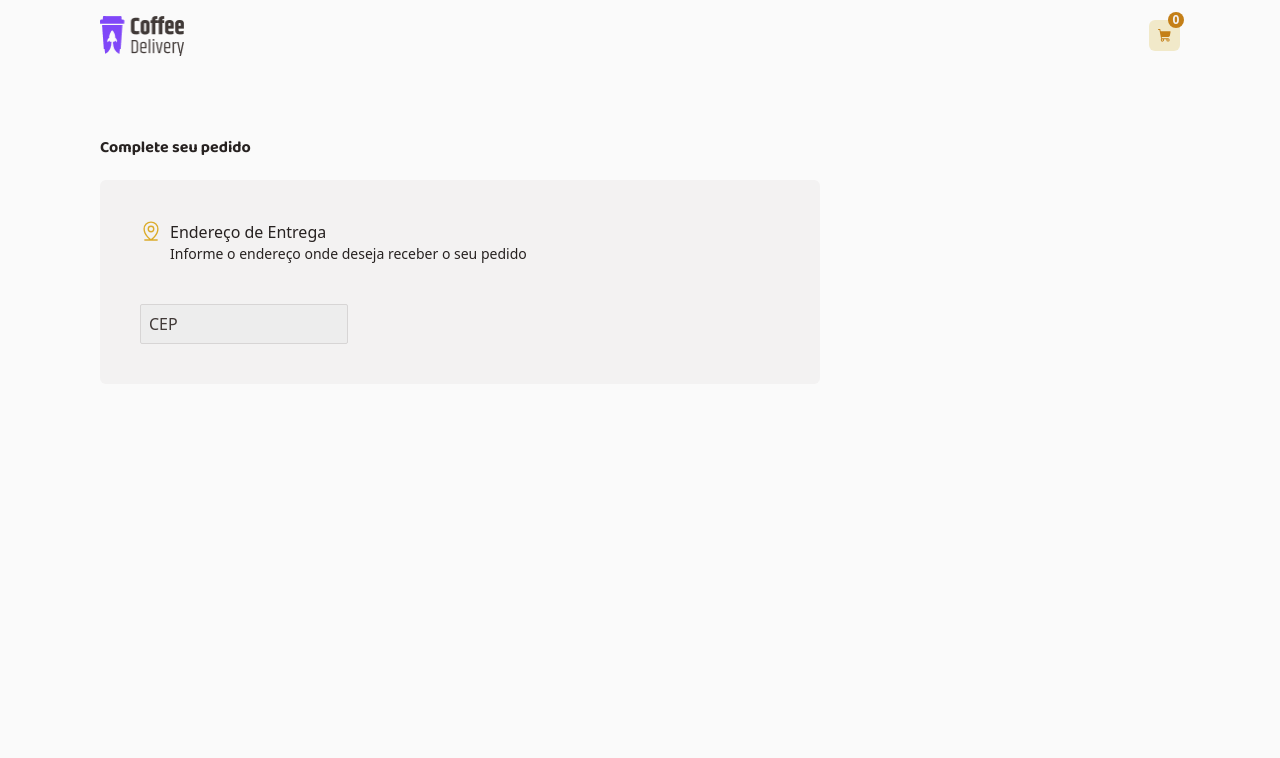
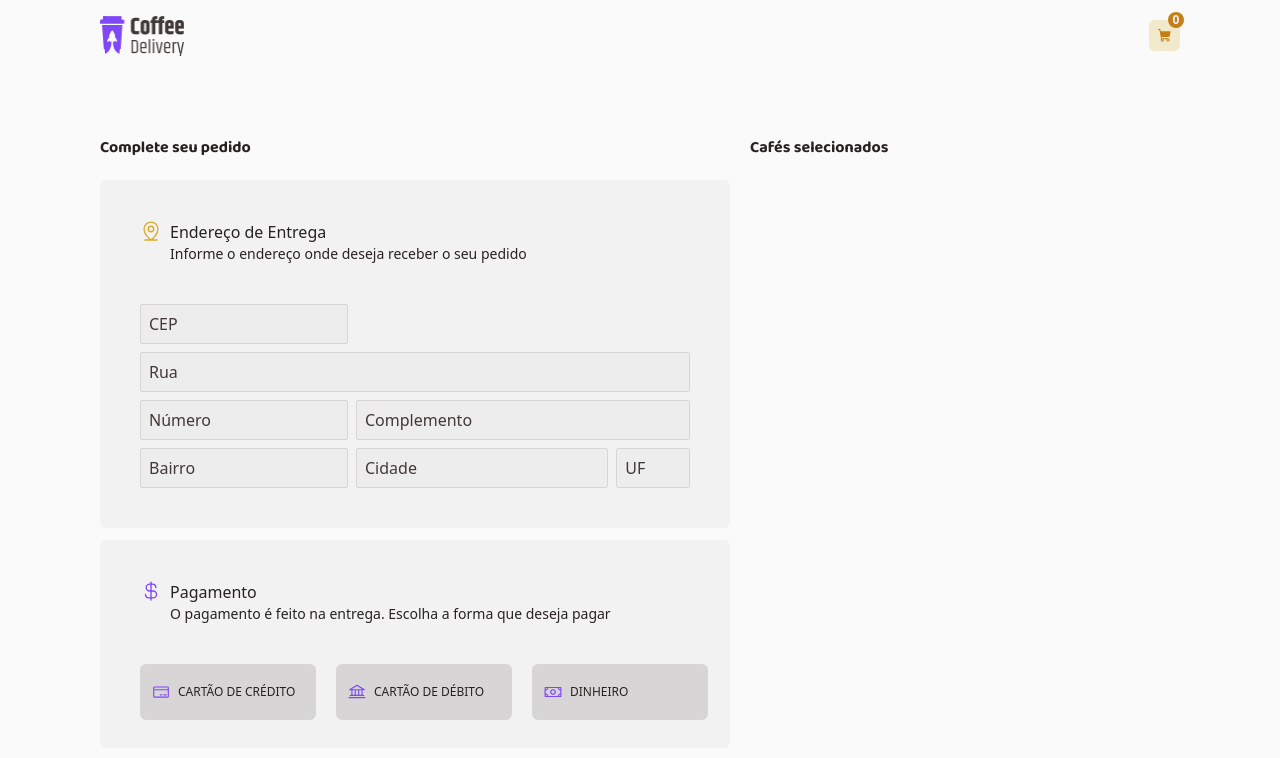
Before and after one commit to thauandev/coffe-shop, a Next.js app: page /checkout in a window 1280 px wide. Shown: the top 758 px of the page. Built offline with nearby package versions, Linux system fonts and the light colour scheme.

Commit message:
style: checkout

```diff
--- a/package.json
+++ b/package.json
@@ -21,6 +21,7 @@
     "postcss": "8.4.29",
     "react": "18.2.0",
     "react-dom": "18.2.0",
+    "react-hook-form": "^7.51.3",
     "tailwindcss": "3.3.3"
   },
   "devDependencies": {
--- a/src/app/checkout/page.tsx
+++ b/src/app/checkout/page.tsx
@@ -1,11 +1,76 @@
 'use client'
 
-import { MapPinLine } from '@phosphor-icons/react'
+import {
+  Bank,
+  CreditCard,
+  CurrencyDollar,
+  MapPinLine,
+  Minus,
+  Money,
+  Plus,
+} from '@phosphor-icons/react'
+import Image from 'next/image'
+import { useContext, useState } from 'react'
+import { FieldValues, SubmitHandler, useForm } from 'react-hook-form'
+import { CartContext } from '../contexts/CartContext'
 
+interface Fields {
+  cep: string
+  street: string
+  number: string
+  complement: string
+  neighborhood: string
+  city: string
+  state: string
+}
 const Checkout: React.FC = () => {
+  const [paymentType, setpaymentType] = useState([
+    {
+      id: 1,
+      isSelected: false,
+      name: 'CARTÃO DE CRÉDITO',
+    },
+    {
+      id: 2,
+      isSelected: false,
+      name: 'CARTÃO DE DÉBITO',
+    },
+    {
+      id: 3,
+      isSelected: false,
+      name: 'DINHEIRO',
+    },
+  ])
+
+  const { cart } = useContext(CartContext)
+
+  const {
+    register,
+    handleSubmit,
+    watch,
+    formState: { errors },
+  } = useForm()
+  const onSubmit: SubmitHandler<FieldValues> = (data: Fields | {}) => {
+    console.log(data)
+  }
+
+  const handlePaymentType = (id: number): void => {
+    setpaymentType(
+      paymentType.map(item =>
+        item.id === id
+          ? { ...item, isSelected: true }
+          : { ...item, isSelected: false }
+      )
+    )
+  }
+
+  console.log(cart)
   return (
-    <div className="container mx-auto w-full pt-16">
-      <div className="w-8/12 ">
+    <div
+      className="container mx-auto w-full pt-16 flex"
+      onSubmit={handleSubmit(onSubmit)}
+    >
+      <div className="w-7/12 ">
         <h1 className="font-display font-bold pb-5">Complete seu pedido</h1>
         <div className="w-full h-auto bg-gray-50 rounded-md">
           <div className="flex pl-10 pt-10 pb-10 gap-2">
@@ -17,14 +82,127 @@ const Checkout: React.FC = () => {
               </p>
             </div>
           </div>
-          <div className="pl-10 pb-10 gap-2">
+          <div className="px-10 pb-10 gap-2 flex flex-col">
             <input
               className="bg-gray-150 w-52 h-10 pl-2 rounded-sm border-gray-100 border"
               placeholder="CEP"
+              {...(register('cep'), { required: true })}
             />
+            <input
+              className="bg-gray-150 w-full h-10 pl-2 rounded-sm border-gray-100 border"
+              placeholder="Rua"
+              {...(register('street'), { required: true })}
+            />
+            <div className="flex gap-2">
+              <input
+                className="bg-gray-150 w-52 h-10 pl-2 rounded-sm border-gray-100 border"
+                placeholder="Número"
+                {...(register('number'), { required: true })}
+              />
+              <input
+                className="bg-gray-150 w-2/3 h-10 pl-2 rounded-sm border-gray-100 border"
+                placeholder="Complemento"
+                {...(register('complement'), { required: true })}
+              />
+            </div>
+
+            <div className="flex gap-2">
+              <input
+                className="bg-gray-150 w-52 h-10 pl-2 rounded-sm border-gray-100 border"
+                placeholder="Bairro"
+                {...(register('neighborhood'), { required: true })}
+              />
+              <input
+                className="bg-gray-150 w-80 h-10 pl-2 rounded-sm border-gray-100 border"
+                placeholder="Cidade"
+                {...(register('city'), { required: true })}
+              />
+              <input
+                className="bg-gray-150 w-2/12 h-10 pl-2 rounded-sm border-gray-100 border"
+                placeholder="UF"
+                {...(register('state'), { required: true })}
+              />
+            </div>
           </div>
         </div>
-        <div></div>
+        <div className="mt-3 w-full h-52 bg-gray-50 rounded-md">
+          <div className="flex pl-10 pt-10 pb-10 gap-2">
+            <CurrencyDollar size={22} color="#8047F8" />
+            <div className="gap-2">
+              <p>Pagamento</p>
+              <p className="text-sm">
+                O pagamento é feito na entrega. Escolha a forma que deseja pagar
+              </p>
+            </div>
+          </div>
+          <div className="flex items-center justify-start gap-5 pl-10">
+            {paymentType.map(payment => (
+              <button
+                key={payment.id}
+                className={`w-44 h-14 ${payment.isSelected ? 'bg-purple-100 border-purple-200 border' : 'bg-gray-100'} rounded-md text-xs items-center flex gap-2`}
+                type="button"
+                onClick={() => handlePaymentType(payment.id)}
+              >
+                <div className="ml-3">
+                  {payment.name === 'CARTÃO DE CRÉDITO' && (
+                    <CreditCard size={18} color="#8047F8" />
+                  )}
+                  {payment.name === 'CARTÃO DE DÉBITO' && (
+                    <Bank size={18} color="#8047F8" />
+                  )}
+                  {payment.name === 'DINHEIRO' && (
+                    <Money size={18} color="#8047F8" />
+                  )}
+                </div>
+                <span className="pr-2">{payment.name}</span>
+              </button>
+            ))}
+          </div>
+        </div>
+      </div>
+      <div className="w-5/12 ml-5 ">
+        <h1 className="font-display font-bold pb-5">Cafés selecionados</h1>
+        <div className="w-full h-auto bg-gray-50 rounded-md flex flex-col justify-center items-center px-6">
+          {cart.map(item => (
+            <div className=" w-full flex align-center justify-evenly gap-5 py-6   border-b-gray-100 border-b">
+              <Image
+                alt="coffe"
+                src={item.image}
+                width={100}
+                height={100}
+                className="w-14 h-14"
+              />
+              <div>
+                <p>{item.name}</p>
+
+                <div className="flex gap-2">
+                  <div className="flex gap-2 items-center bg-gray-100 rounded">
+                    <button
+                      type="button"
+                      className="cursor-pointer pl-2"
+                      onClick={() => increment(item.id)}
+                    >
+                      <Plus size={13} color="#8047F8" />
+                    </button>
+
+                    <span>{item.amount}</span>
+                    <button
+                      type="button"
+                      className="cursor-pointer pr-2"
+                      onClick={() => decrement(item.id)}
+                    >
+                      <Minus size={13} color="#8047F8" />
+                    </button>
+                  </div>
+                  <div>
+                    <span>Remover</span>
+                  </div>
+                </div>
+              </div>
+              <span>R$ {item.price}</span>
+            </div>
+          ))}
+        </div>
       </div>
     </div>
   )
--- a/src/app/components/Header/index.tsx
+++ b/src/app/components/Header/index.tsx
@@ -3,6 +3,7 @@
 import { CartContext } from '@/app/contexts/CartContext'
 import { ShoppingCart } from '@phosphor-icons/react'
 import Image from 'next/image'
+import Link from 'next/link'
 import { useContext } from 'react'
 
 const Header: React.FC = () => {
@@ -12,7 +13,7 @@ const Header: React.FC = () => {
       <div>
         <Image src="/logo.png" alt="Logo" width={84} height={40} />
       </div>
-
+      <Link href="/checkout">
         <div className="flex flex-row gap-x-8">
           <div className="flex flex-row justify-center align-center rounded-md bg-yellow-100 p-2 relative">
             <ShoppingCart color="#c47f17" size={15} weight="fill" />
@@ -24,6 +25,7 @@ const Header: React.FC = () => {
             </div>
           </div>
         </div>
+      </Link>
     </nav>
   )
 }
--- a/src/app/reducers/cart/actions.ts
+++ b/src/app/reducers/cart/actions.ts
@@ -1,10 +1,12 @@
+import { Cart } from "./reducer";
+
 /* eslint-disable no-unused-vars */
 export enum ActionTypes {
   ADD_TO_CART = 'ADD_TO_CART',
 
 }
 
-export function addNewItemAction(item: any) {
+export function addNewItemAction(item: Cart) {
   return {
     type: ActionTypes.ADD_TO_CART,
     payload: {
```
Also changed, not shown: 1 other file (tests, documents, lock files or other folders). Lines whose indentation alone changed are shown as unchanged.
